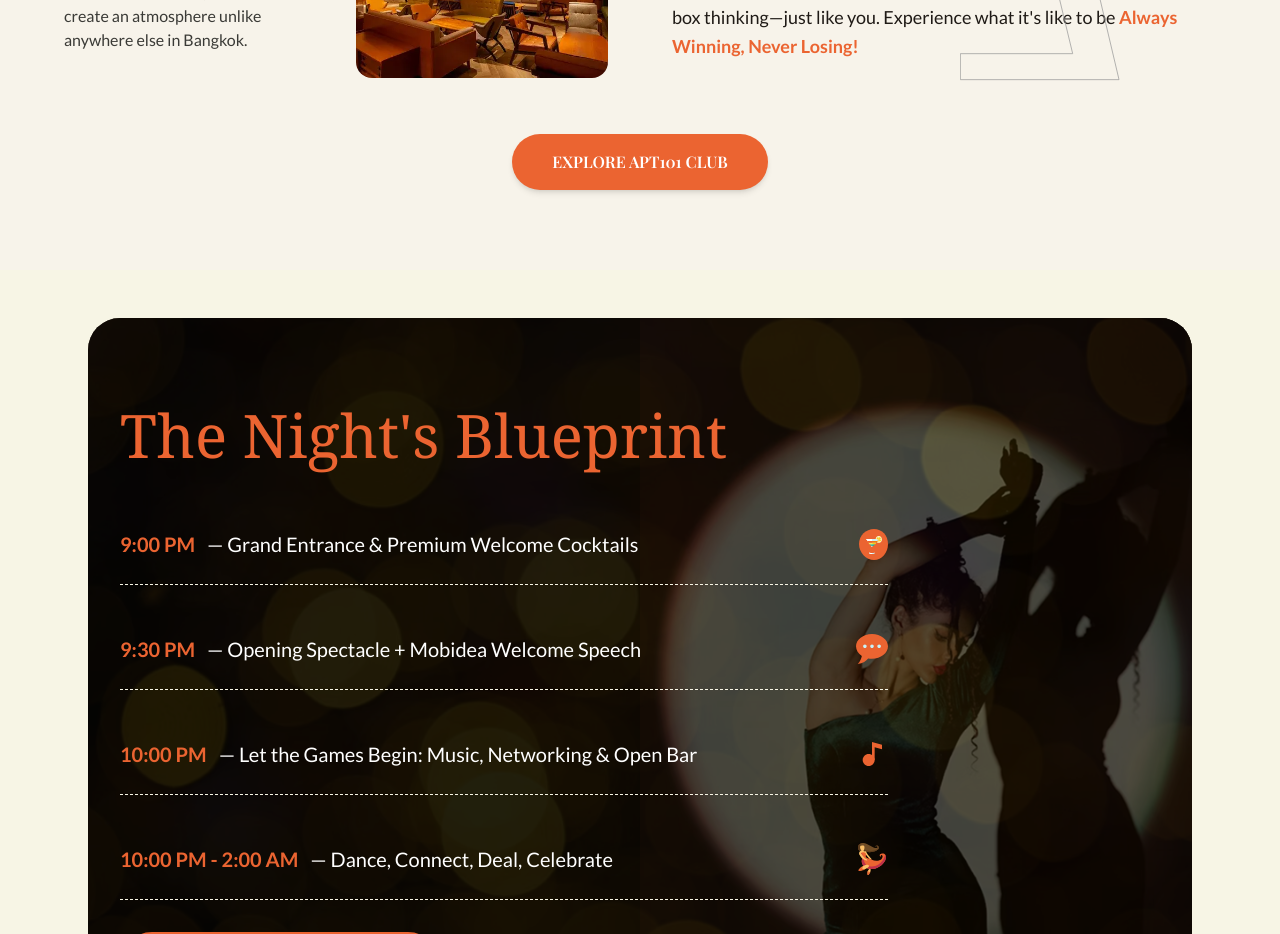
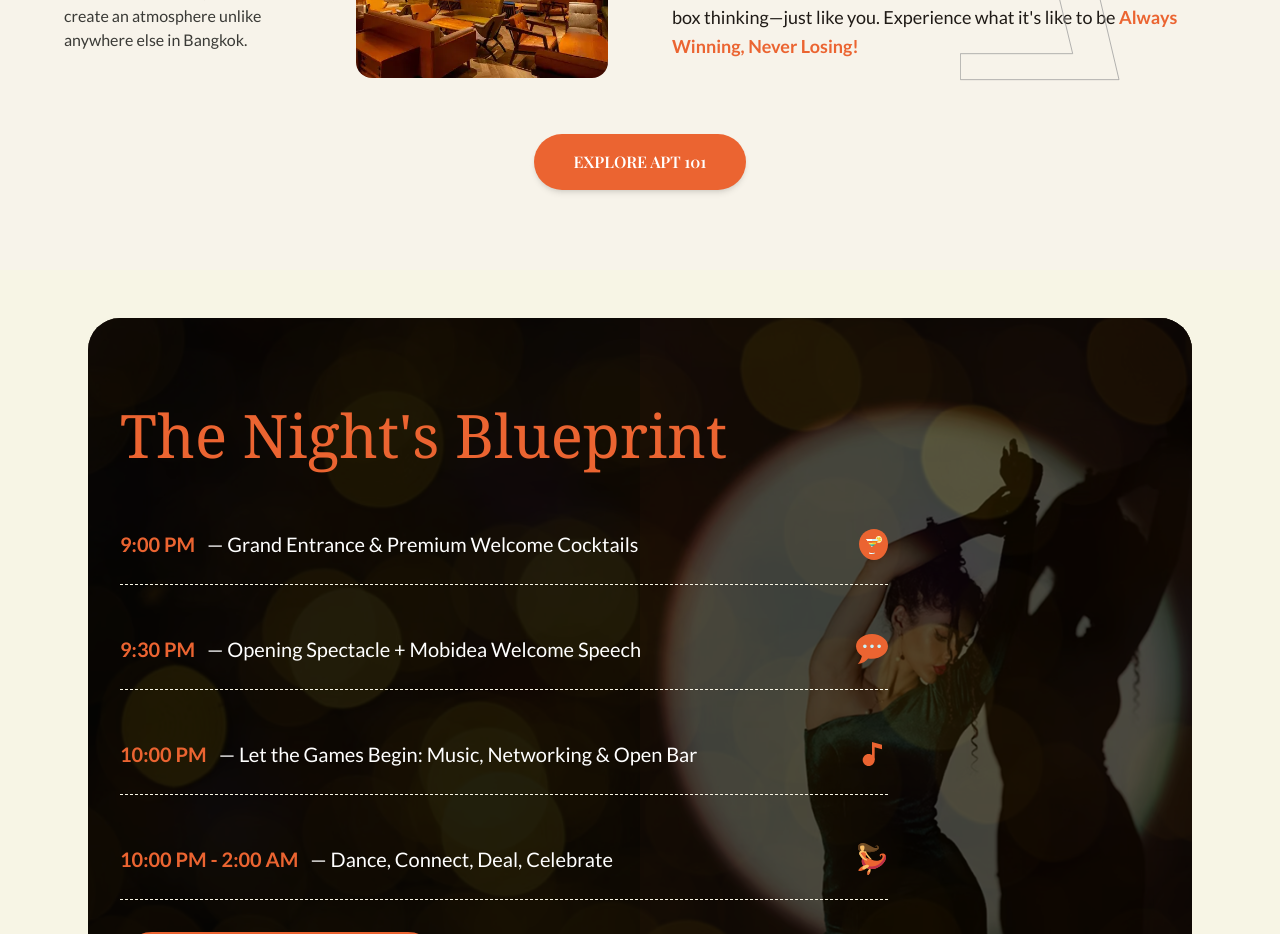
Before and after one commit to annak1104/mobidea-always-winning, a React (Vite) app: page / in a window 1280 px wide. Shown: the part 5280-6214 px from the top of the page. Built offline with nearby package versions, Linux system fonts and the light colour scheme.

Commit message:
changes from Joao inst link

```diff
--- a/src/components/WhyApt101Club/WhyApt101Club.jsx
+++ b/src/components/WhyApt101Club/WhyApt101Club.jsx
@@ -282,10 +282,10 @@ const WhyApt101Club = () => {
 
       {/* Button */}
       <a
-        href="#"
+        href="https://www.instagram.com/apt101club/"
         className="mt-14 bg-[#EB6431] text-white px-10 py-4 rounded-full font-semibold shadow-md hover:bg-[#c95d32] transition"
       >
-        EXPLORE APT101 CLUB
+        EXPLORE APT 101
       </a>
     </section>
   );
```
